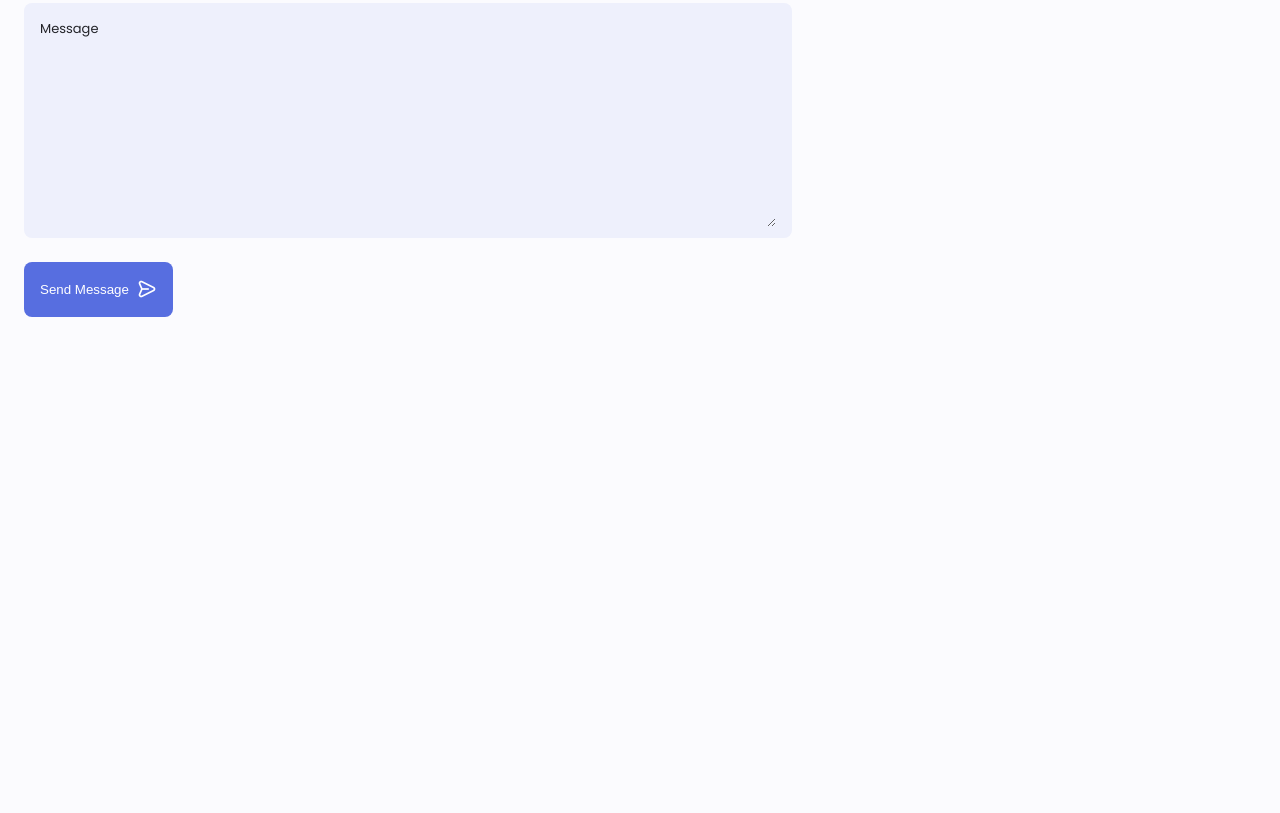
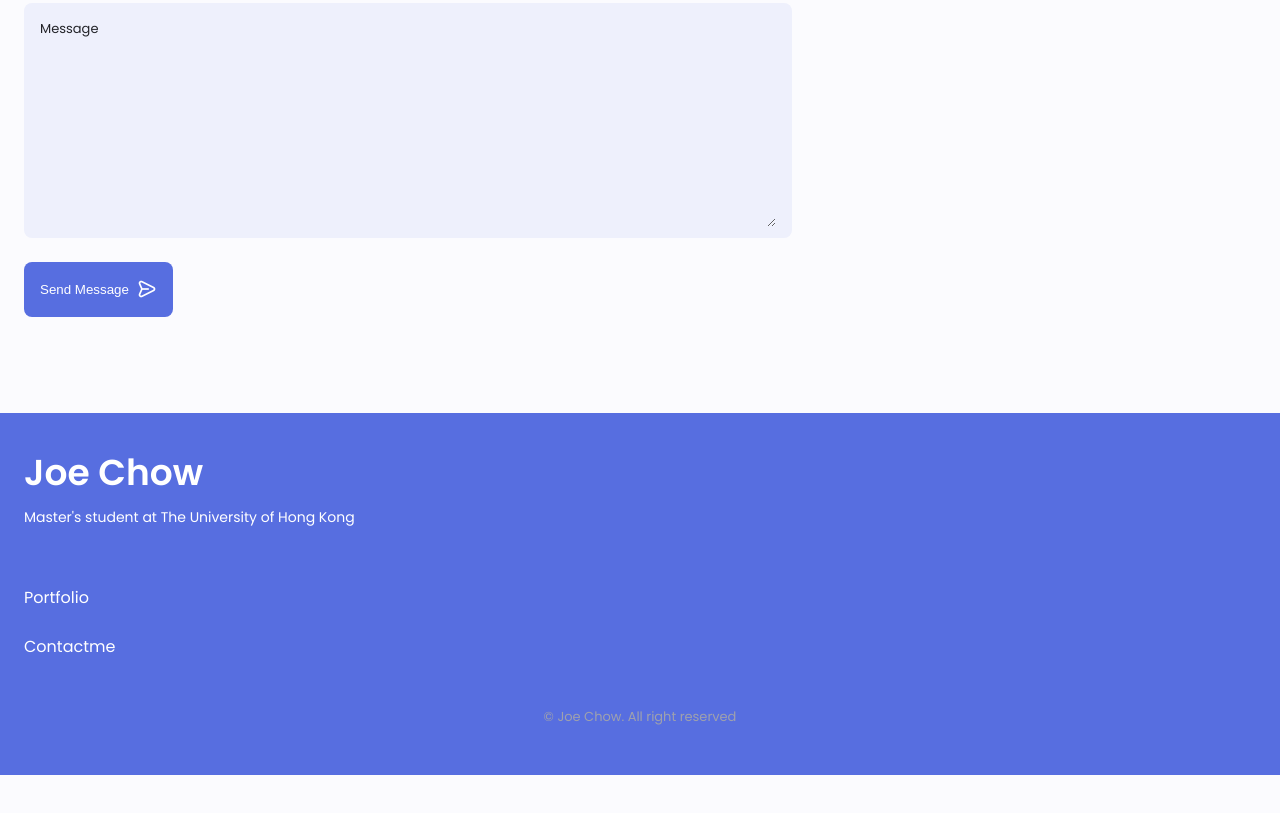
Before and after one commit to joe061005/joechow.github.io, a plain HTML site: page index.html in a window 1280 px wide. Shown: the part 4193-5006 px from the top of the page. Before the commit the page ends 4622 px from the top, so only its background shows below. Drawn offline with nearby package versions, Linux system fonts and the light colour scheme.

Commit message:
add 'footer' section

```diff
--- a/assets/css/styles.css
+++ b/assets/css/styles.css
@@ -701,6 +701,48 @@ button{
 
 
 /*==================== FOOTER ====================*/
+.footer{
+  padding-top: 2rem;
+}
+
+.footer__container{
+  row-gap: 3.5rem;
+}
+
+.footer__bg{
+  background-color: var(--first-color-second);
+  padding: 2rem 0 3rem;
+}
+
+.footer__title{
+  font-size: var(--h1-font-size);
+  margin-bottom: var(--mb-0-25);
+}
+
+.footer__subtitle{
+  font-size: var(--small-font-size);
+}
+
+.footer__links{
+  display: flex;
+  flex-direction: column;
+  row-gap: 1.5rem;
+}
+
+.footer__link:hover{
+  color: var(--first-color-lighter);
+}
+
+.footer__copy{
+  font-size: var(--smaller-font-size);
+  text-align: center;
+  color: var(--text-color-light);
+  margin-top: var(--mb-3);
+}
+
+.footer__title, .footer__subtitle, .footer__link{
+  color: #FFF;
+}
 
 
 /*========== SCROLL UP ==========*/
--- a/index.html
+++ b/index.html
@@ -795,7 +795,7 @@
                     </div>
                 </div>
 
-                <form action="https://formsubmit.co/chowhokwan2000@gmail.com" method="POST" class="contact__form grid">
+                <form action="https://formsubmit.co/b27afd659f9b800396b97ef0de37eac6" method="POST" class="contact__form grid">
                     <div class="contact__inputs grid">
                         <div class="contact__content">
                             <label for="" class="contact__label">Name</label>
@@ -823,7 +823,25 @@
 
     <!--==================== FOOTER ====================-->
     <footer class="footer">
+        <div class="footer__bg">
+            <div class="footer__container container grid">
+                <div>
+                    <h1 class="footer__title">Joe Chow</h1>
+                    <span class="footer__subtitle">Master's student at The University of Hong Kong</span>
+                </div>
 
+                <ul class="footer__links">
+                    <li>
+                        <a href="#portfolio" class="footer__link">Portfolio</a>
+                    </li>
+                    <li>
+                        <a href="#contact" class="footer__link">Contactme</a>
+                    </li>
+                </ul>
+            </div>
+
+            <p class="footer__copy">&#169; Joe Chow. All right reserved</p>
+        </div>
     </footer>
 
     <!--==================== SCROLL TOP ====================-->
```
